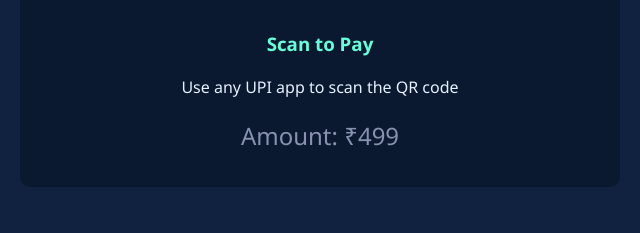
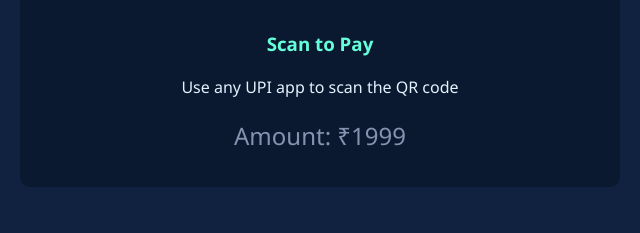
Before and after one commit to Codesumit0/hacking.services, a plain HTML site: page index.html in a window 1280 px wide. Shown: the part 1587-1820 px from the top of the page, 320-960 px from the left. Drawn offline with Linux system fonts and the light colour scheme.

Commit message:
Update index.html

```diff
--- a/index.html
+++ b/index.html
@@ -71,7 +71,7 @@
                 <div class="payment-details">
                     <h3>Scan to Pay</h3>
                     <p>Use any UPI app to scan the QR code</p>
-                    <p class="amount">Amount: ₹499</p>
+                    <p class="amount">Amount: ₹1999</p>
                 </div>
             </div>
         </section>
```
